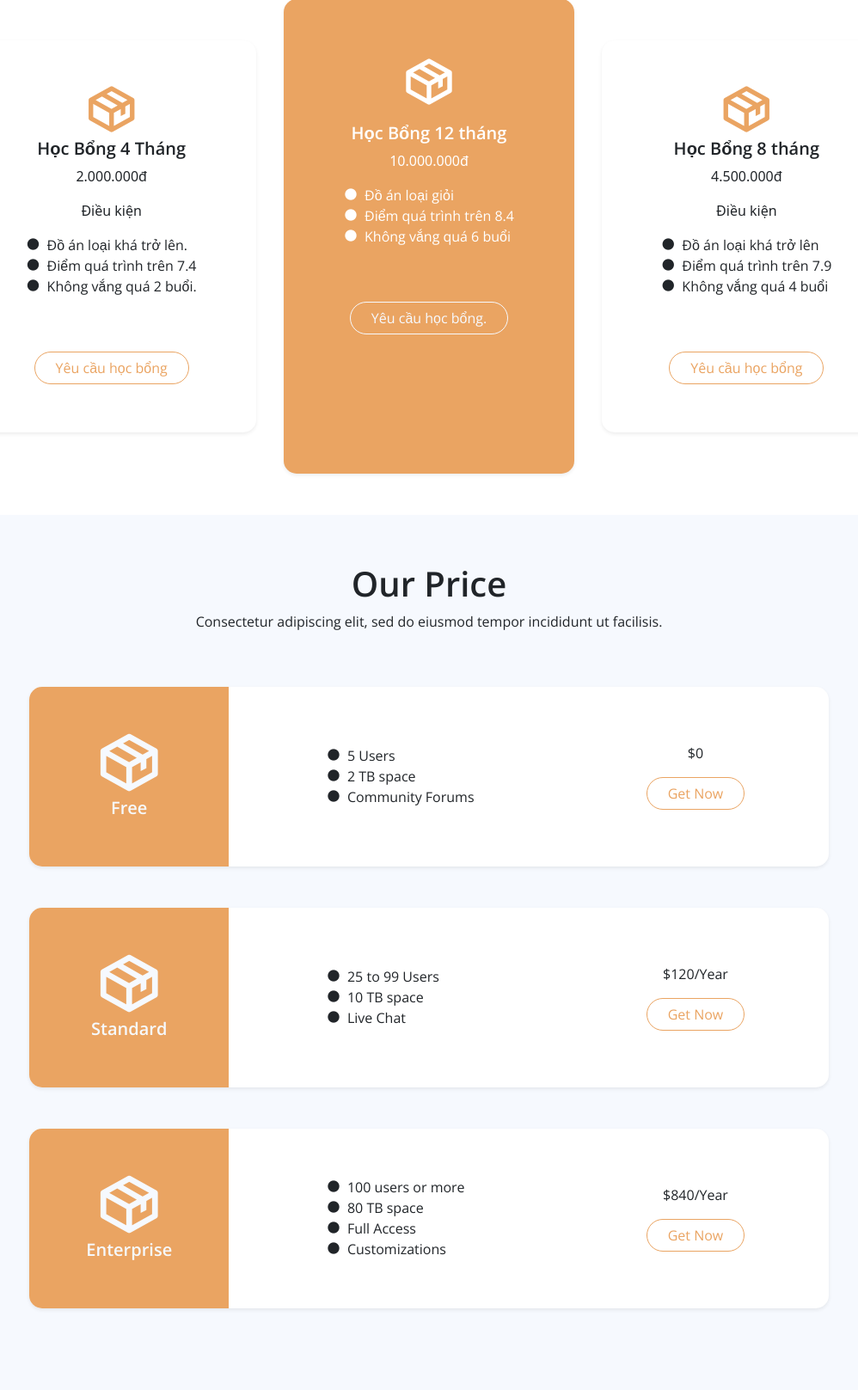
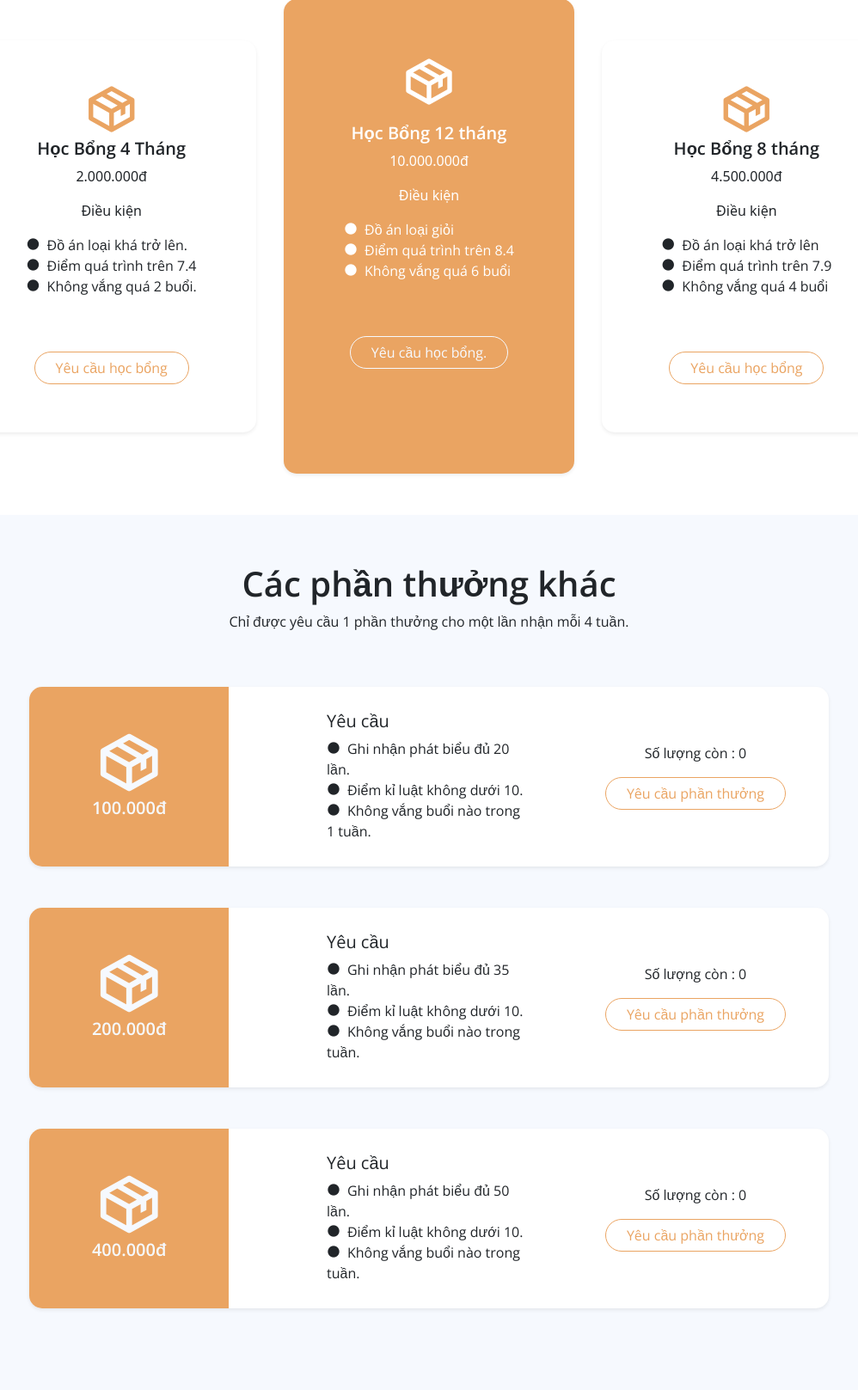
Before and after one commit to Moclaw/WebAppPython, a Flask app: page /work/price in a window 1280 px wide. Shown: the part 320-1937 px from the top of the page at 86% size, without its empty margins (141-1139 px from the left). Run offline with Flask 2, Linux system fonts and the light colour scheme; some libraries are stand-ins or nearby versions.

Commit message:
add content 99.9% done

```diff
--- a/FlaskWeb/templates/price.html
+++ b/FlaskWeb/templates/price.html
@@ -102,6 +102,7 @@
                         <i class="pricing-table-icon display-3 bx bx-package text-white py-3"></i>
                         <h2 class="pricing-table-heading h5 semi-bold-600">Học Bổng 12 tháng</h2>
                         <p>10.000.000đ</p>
+                        <p>Điều kiện</p>
                         <ul class="pricing-table-list text-start text-dark px-4 list-unstyled light-300">
                             <li class="text-white"><i class="bx bxs-circle me-2"></i>Đồ án loại giỏi</li>
                             <li class="text-white"><i class="bx bxs-circle me-2"></i>Điểm quá trình trên 8.4</li>
@@ -139,34 +140,31 @@
     </div>
     <!-- End Content -->
 
-
-
-
-
     <!-- Start Pricing Horizontal Section -->
     <section class="bg-light pt-sm-0 py-5">
         <div class="container py-5">
 
-            <h1 class="h2 semi-bold-600 text-center mt-2">Our Price</h1>
-            <p class="text-center pb-5 light-300">Consectetur adipiscing elit, sed do eiusmod tempor incididunt ut facilisis.</p>
+            <h1 class="h2 semi-bold-600 text-center mt-2">Các phần thưởng khác</h1>
+            <p class="text-center pb-5 light-300">Chỉ được yêu cầu 1 phần thưởng cho một lần nhận mỗi 4 tuần.</p>
 
             <!-- Start Pricing Horizontal -->
             <div class="pricing-horizontal row col-10 m-auto d-flex shadow-sm rounded overflow-hidden bg-white">
                 <div class="pricing-horizontal-icon col-md-3 text-center bg-secondary text-light py-4">
                     <i class="display-1 bx bx-package pt-4"></i>
-                    <h5 class="h5 semi-bold-600 pb-4 light-300">Free</h5>
+                    <h5 class="h5 semi-bold-600 pb-4 light-300">100.000đ</h5>
                 </div>
                 <div class="pricing-horizontal-body offset-lg-1 col-md-5 col-lg-4 d-flex align-items-center pl-5 pt-lg-0 pt-4">
                     <ul class="text-left px-4 list-unstyled mb-0 light-300">
-                        <li><i class="bx bxs-circle me-2"></i>5 Users</li>
-                        <li><i class="bx bxs-circle me-2"></i>2 TB space</li>
-                        <li><i class="bx bxs-circle me-2"></i>Community Forums</li>
+                        <li><h5>Yêu cầu</h5></li>
+                        <li><i class="bx bxs-circle me-2"></i>Ghi nhận phát biểu đủ 20 lần.</li>
+                        <li><i class="bx bxs-circle me-2"></i>Điểm kỉ luật không dưới 10.</li>
+                        <li><i class="bx bxs-circle me-2"></i>Không vắng buổi nào trong 1 tuần.</li>
                     </ul>
                 </div>
                 <div class="pricing-horizontal-tag col-md-4 text-center pt-3 d-flex align-items-center">
                     <div class="w-100 light-300">
-                        <p>$0</p>
-                        <a href="#" class="btn rounded-pill px-4 btn-outline-primary mb-3">Get Now</a>
+                        <p>Số lượng còn : 0</p>
+                        <a href="#" class="btn rounded-pill px-4 btn-outline-primary mb-3">Yêu cầu phần thưởng</a>
                     </div>
                 </div>
             </div>
@@ -176,19 +174,20 @@
             <div class="pricing-horizontal row col-10 m-auto d-flex shadow-sm rounded overflow-hidden my-5 bg-white">
                 <div class="pricing-horizontal-icon col-md-3 text-center bg-secondary text-light py-4">
                     <i class="display-1 bx bx-package pt-4"></i>
-                    <h5 class="h5 semi-bold-600 pb-4 light-300">Standard</h5>
+                    <h5 class="h5 semi-bold-600 pb-4 light-300">200.000đ</h5>
                 </div>
                 <div class="pricing-horizontal-body offset-lg-1 col-md-5 col-lg-4 d-flex align-items-center pl-5 pt-lg-0 pt-4">
                     <ul class="text-left px-4 list-unstyled mb-0 light-300">
-                        <li><i class="bx bxs-circle me-2"></i>25 to 99 Users</li>
-                        <li><i class="bx bxs-circle me-2"></i>10 TB space</li>
-                        <li><i class="bx bxs-circle me-2"></i>Live Chat</li>
+                        <li><h5>Yêu cầu</h5></li>
+                        <li><i class="bx bxs-circle me-2"></i>Ghi nhận phát biểu đủ 35 lần.</li>
+                        <li><i class="bx bxs-circle me-2"></i>Điểm kỉ luật không dưới 10.</li>
+                        <li><i class="bx bxs-circle me-2"></i>Không vắng buổi nào trong tuần.</li>
                     </ul>
                 </div>
                 <div class="pricing-horizontal-tag col-md-4 text-center pt-3 d-flex align-items-center">
                     <div class="w-100 light-300">
-                        <p>$120/Year</p>
-                        <a href="#" class="btn rounded-pill px-4 btn-outline-primary mb-3">Get Now</a>
+                        <p>Số lượng còn : 0</p>
+                        <a href="#" class="btn rounded-pill px-4 btn-outline-primary mb-3">Yêu cầu phần thưởng</a>
                     </div>
                 </div>
             </div>
@@ -198,107 +197,27 @@
             <div class="pricing-horizontal row col-10 m-auto d-flex shadow-sm rounded overflow-hidden bg-white">
                 <div class="pricing-horizontal-icon col-md-3 text-center bg-secondary text-light py-4">
                     <i class="display-1 bx bx-package pt-4"></i>
-                    <h5 class="h5 semi-bold-600 pb-4 light-300">Enterprise</h5>
+                    <h5 class="h5 semi-bold-600 pb-4 light-300">400.000đ</h5>
                 </div>
                 <div class="pricing-horizontal-body offset-lg-1 col-md-5 col-lg-4 d-flex align-items-center pl-5 pt-lg-0 pt-4">
                     <ul class="text-left px-4 list-unstyled mb-0 light-300">
-                        <li><i class="bx bxs-circle me-2"></i>100 users or more</li>
-                        <li><i class="bx bxs-circle me-2"></i>80 TB space</li>
-                        <li><i class="bx bxs-circle me-2"></i>Full Access</li>
-                        <li><i class="bx bxs-circle me-2"></i>Customizations</li>
+                        <li><h5>Yêu cầu</h5></li>
+                        <li><i class="bx bxs-circle me-2"></i>Ghi nhận phát biểu đủ 50 lần.</li>
+                        <li><i class="bx bxs-circle me-2"></i>Điểm kỉ luật không dưới 10.</li>
+                        <li><i class="bx bxs-circle me-2"></i>Không vắng buổi nào trong tuần.</li>
                     </ul>
                 </div>
                 <div class="pricing-horizontal-tag col-md-4 text-center pt-3 d-flex align-items-center">
                     <div class="w-100 light-300">
-                        <p>$840/Year</p>
-                        <a href="#" class="btn rounded-pill px-4 btn-outline-primary mb-3">Get Now</a>
+                        <p>Số lượng còn : 0</p>
+                        <a href="#" class="btn rounded-pill px-4 btn-outline-primary mb-3">Yêu cầu phần thưởng</a>
                     </div>
                 </div>
             </div>
-            <!-- End Pricing Horizontal -->
 
         </div>
     </section>
     <!--End Pricing Horizontal Section-->
-
-    <section class="container py-5">
-
-        <h1 class="h2 semi-bold-600 text-center pt-5">Pricing</h1>
-        <p class="text-center pb-5 light-300">
-            Vector illustration from <a rel="nofollow" href="https://storyset.com/" target="_blank">StorySet</a>.
-            Consectetur adipiscing elit, sed do eiusmod tempor incididunt ut facilisis.
-        </p>
-
-        <div class="row d-flex align-items-center pb-5">
-
-            <div class="col-lg-6 offset-lg-0 col-md-8 offset-md-2">
-                <img class="rounded float-right" src="../static/img/pricing.svg">
-            </div>
-
-            <div class="col-lg-6">
-
-                <!-- Start Pricing List -->
-                <div class="pricing-list shadow-sm rounded-top rounded-3 py-sm-0 py-5">
-                    <div class="row p-2">
-                        <div class="pricing-list-icon col-3 text-center m-auto text-secondary ml-5 py-2">
-                            <i class="display-3 bx bx-package"></i>
-                        </div>
-                        <div class="pricing-list-body col-md-5 align-items-center pl-3 pt-2">
-                            <ul class="list-unstyled text-center light-300">
-                                <li class="h5 semi-bold-600 mb-0 mt-3">Free</li>
-                                <li>Deserunt mollit laborum.</li>
-                            </ul>
-                        </div>
-                        <div class="pricing-list-footer col-4 text-center m-auto align-items-center">
-                            <a href="#" class="btn rounded-pill px-4 btn-primary light-300">$0</a>
-                        </div>
-                    </div>
-                </div>
-                <!-- End Pricing List -->
-
-                <!-- Start Pricing List -->
-                <div class="pricing-list shadow-sm py-sm-0 py-5">
-                    <div class="row p-2">
-                        <div class="pricing-list-icon col-3 text-center m-auto text-secondary ml-5 py-2">
-                            <i class="display-3 bx bx-package"></i>
-                        </div>
-                        <div class="pricing-list-body col-md-5 align-items-center pl-3 pt-2">
-                            <ul class="list-unstyled text-center light-300">
-                                <li class="h5 semi-bold-600 mb-0 mt-3">Standard</li>
-                                <li>Adipiscing elit, sed do</li>
-                            </ul>
-                        </div>
-                        <div class="pricing-list-footer col-sm-4 col-5 text-center m-auto align-items-center">
-                            <a href="#" class="btn rounded-pill px-4 btn-primary light-300">$120/Year</a>
-                        </div>
-                    </div>
-                </div>
-                <!-- End Pricing List -->
-
-                <!-- Start Pricing List -->
-                <div class="pricing-list shadow-sm rounded-botton rounded-3 py-sm-0 py-5">
-                    <div class="row p-2">
-                        <div class="pricing-list-icon col-sm-3 text-center m-auto text-secondary ml-5 py-2">
-                            <i class="display-3 bx bx-package"></i>
-                        </div>
-                        <div class="pricing-list-body col-md-5 align-items-center pl-3 pt-2">
-                            <ul class="list-unstyled text-center light-300">
-                                <li class="h5 semi-bold-600 mb-0 mt-3">Enterprise</li>
-                                <li>Sed do eiusmod tempor</li>
-                            </ul>
-                        </div>
-                        <div class="pricing-list-footer col-sm-4 col-5 text-center m-auto align-items-center">
-                            <a href="#" class="btn rounded-pill px-4 btn-primary light-300">$840/Year</a>
-                        </div>
-                    </div>
-                </div>
-                <!-- End Pricing List -->
-                <p class="text-center"><a class="btn px-4 mt-4 mx-auto btn-outline-primary" href="#">Get Now</a></p>
-
-
-            </div>
-        </div>
-    </section>
 
 
     <!-- Start Footer -->
@@ -319,26 +238,6 @@
                             <a class="text-light" target="_blank" href="http://facebook.com/">
                                 <i class='bx bxl-facebook-square bx-md'></i>
                             </a>
-                        </li>
-                        <!-- <li class="list-inline-item m-0">
-                            <a class="text-light" target="_blank" href="https://www.linkedin.com/">
-                                <i class='bx bxl-linkedin-square bx-md'></i>
-                            </a>
-                        </li>
-                        <li class="list-inline-item m-0">
-                            <a class="text-light" target="_blank" href="https://www.whatsapp.com/">
-                                <i class='bx bxl-whatsapp-square bx-md'></i>
-                            </a>
-                        </li>
-                        <li class="list-inline-item m-0">
-                            <a class="text-light" target="_blank" href="https://www.flickr.com/">
-                                <i class='bx bxl-flickr-square bx-md'></i>
-                            </a>
-                        </li>
-                        <li class="list-inline-item m-0">
-                            <a class="text-light" target="_blank" href="https://www.medium.com/">
-                                <i class='bx bxl-medium-square bx-md' ></i>
-                            </a> -->
                         </li>
                     </ul>
                 </div>
```
Also changed, not shown: FlaskWeb/static/img/river.jpg (added).
